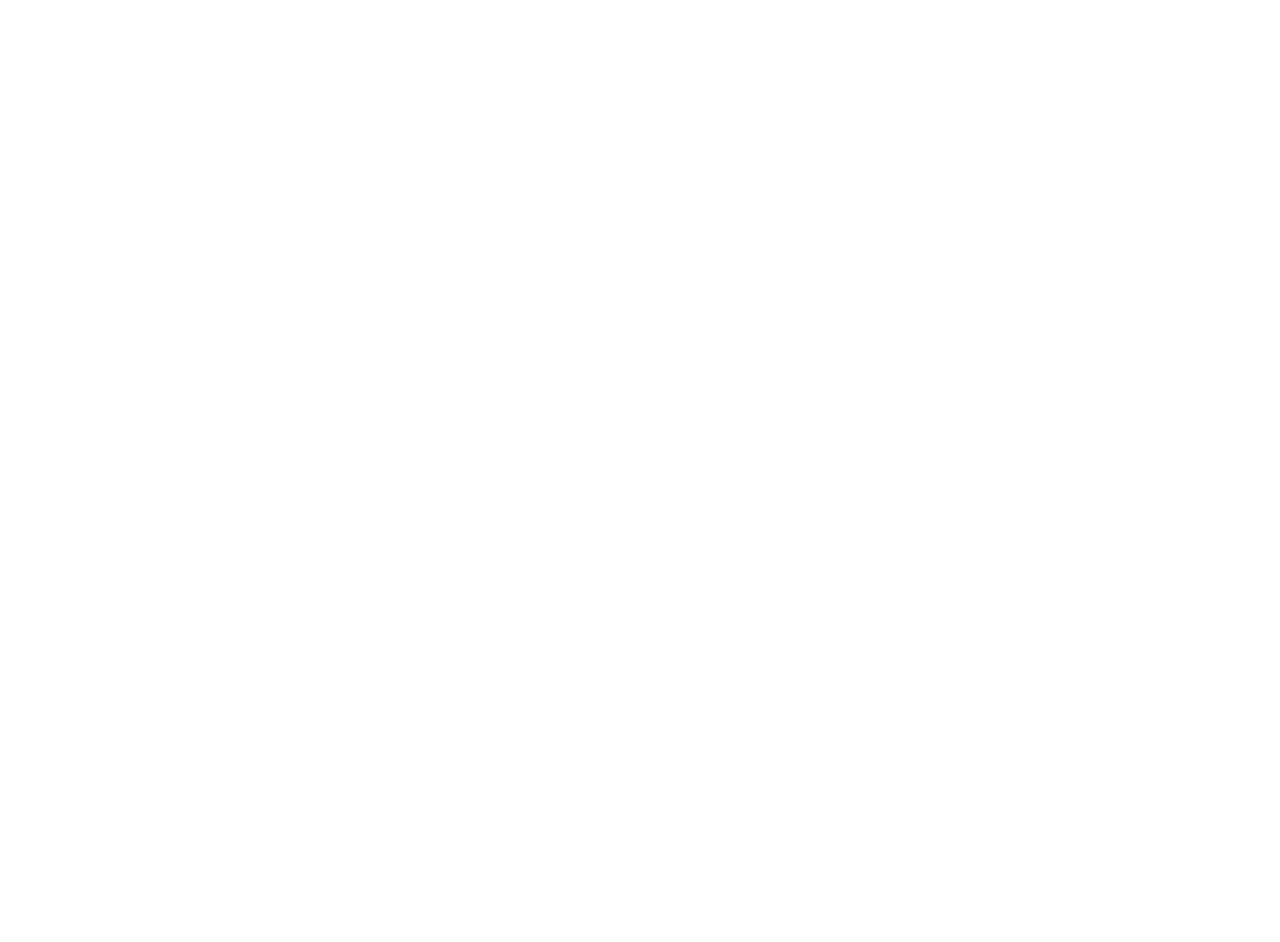
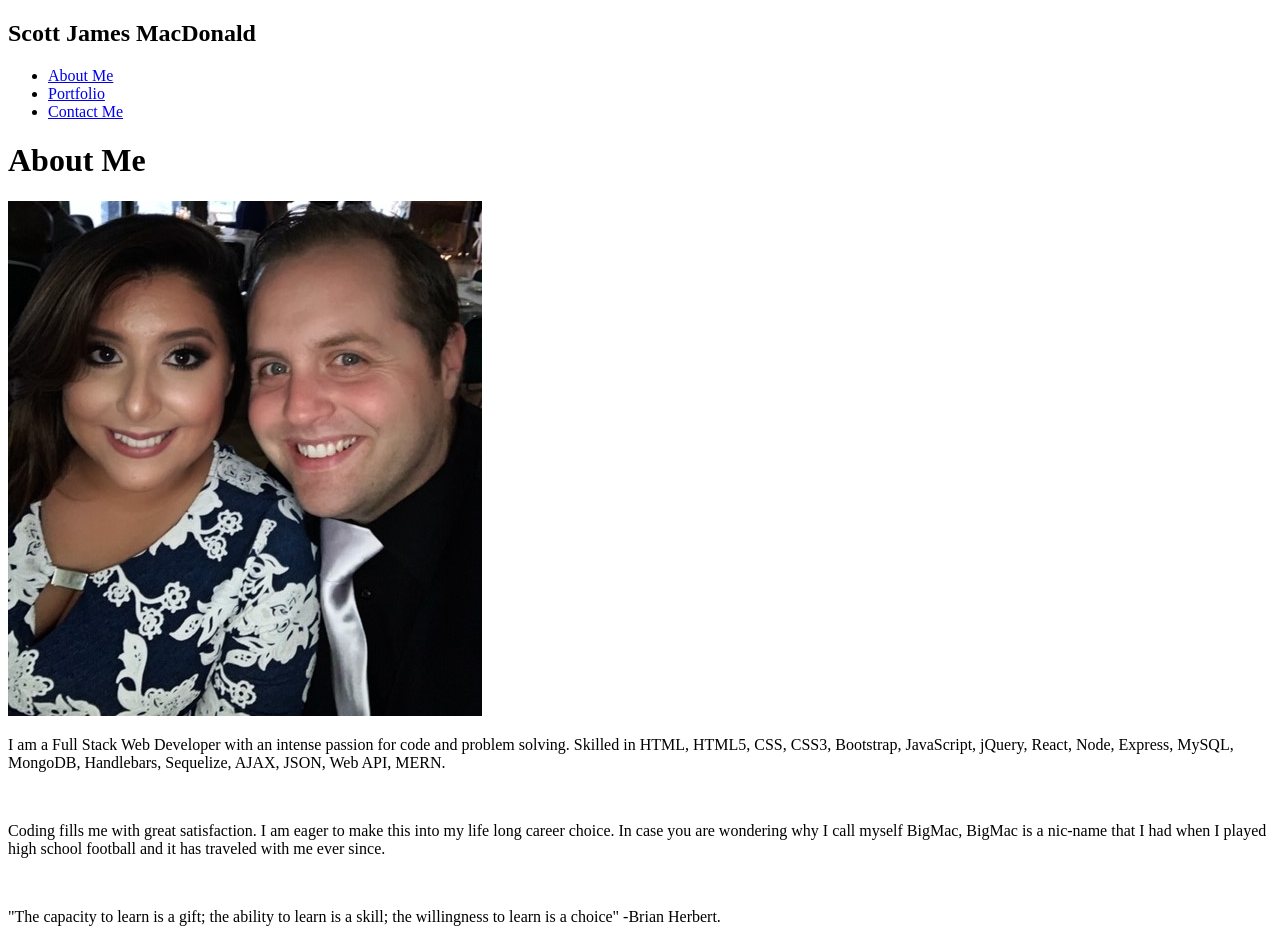
Before and after one commit to BigMacD-WebDesign/responsive_portfolio_remake, a plain HTML site: page index.html in a window 1280 px wide. Before the commit the page ends 800 px from the top, so only its background shows below. Drawn offline with nearby package versions, Linux system fonts and the light colour scheme.

Commit message:
Added Navigation and main content

```diff
--- a/index.html
+++ b/index.html
@@ -10,7 +10,37 @@
     <title>About Me</title>
 </head>
 <body>
+    <div class="navigation">
+        <nav>
+            <h1 class="name">Scott James MacDonald</h1>
+            <ul class="link">
+                <li><a href="/" class="current">About Me</a></li>
+                <li><a href="portfolio.html">Portfolio</a></li>
+                <li><a href="contact.html">Contact Me</a></li>
+            </ul>
+        </nav>
+    </div>
 
+    <div class="container">
+        <h1 class="title">About Me</h1>
+        <img src="assets/Images/IMG_2865.JPG" alt="profilePic" class="profilePic"/>
+        <div class="bioSection">
+            <p class="paragraph">
+                I am a Full Stack Web Developer with an intense passion for code and problem solving. Skilled in HTML, HTML5,
+                CSS, CSS3, Bootstrap, JavaScript, jQuery, React, Node, Express, MySQL, MongoDB, Handlebars, Sequelize, AJAX,
+                JSON, Web API, MERN.
+            </p><br>
+            <p class="paragraph">Coding fills me with great satisfaction. I am eager to make
+                this into my life long career choice. In case you are wondering why I call myself BigMac,
+                BigMac is a nic-name that I had when I played
+                high school football and it has traveled with me ever since.</p><br>
+            <p class="paragraph">"The capacity to learn is a gift; the ability to learn is a skill; the willingness to learn is a
+                choice"
+                -Brian Herbert.</p>
+        </div>
+    </div>
+
+    <footer></footer>
 
     <script src="assets/JS/index.js"></script>
 </body>
```
